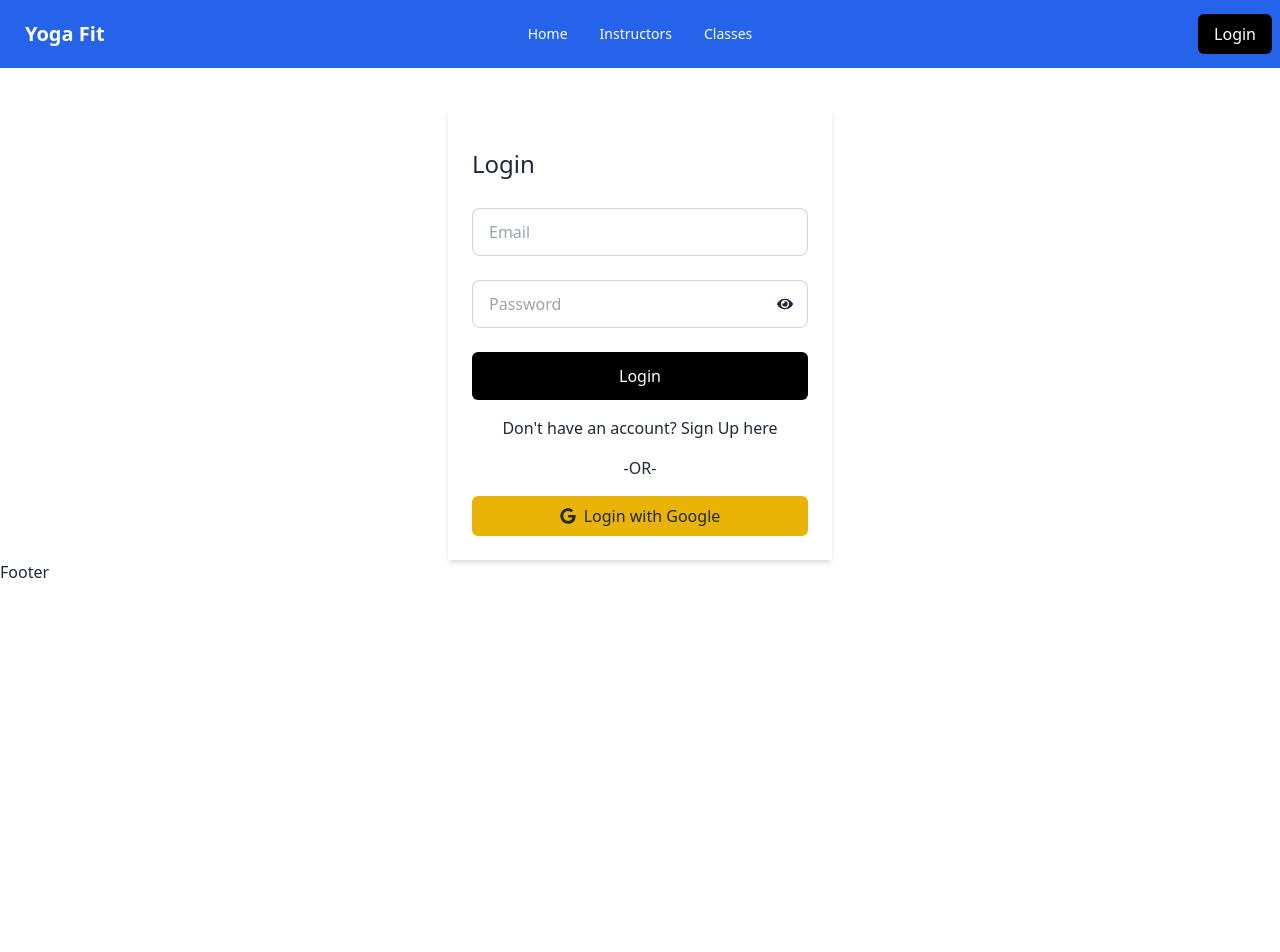
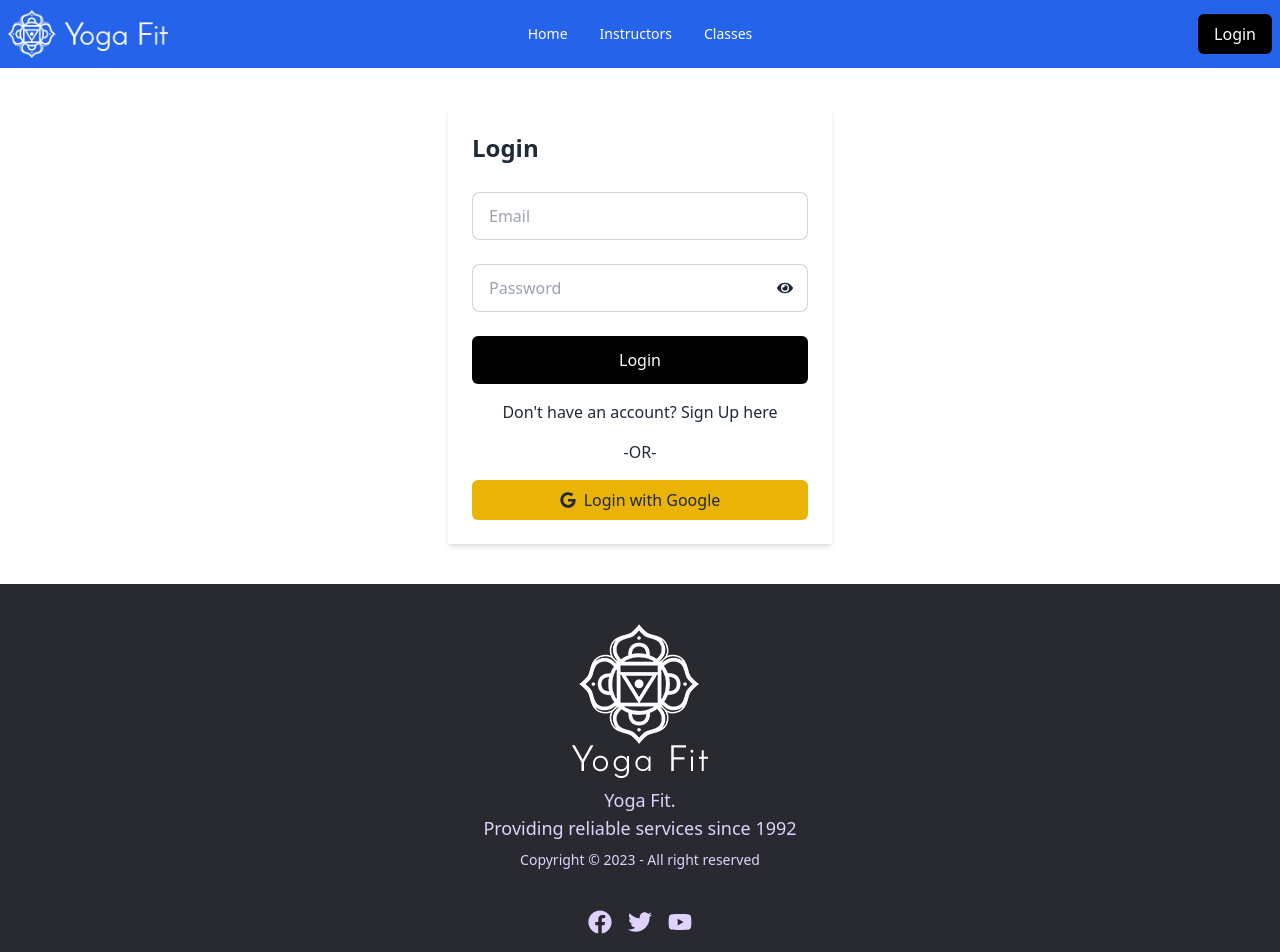
Before and after one commit to faridalam61/Yoga-Fit, a React (Vite) app: page /login in a window 1280 px wide. Shown: the top 952 px of the page. Before the commit the page ends 800 px from the top, so only its background shows below. Built offline with nearby package versions, Linux system fonts and the light colour scheme; no server answers.

Commit message:
Added classes and instructor page, added footer updated navbar

```diff
--- /dev/null
+++ b/src/Components/ClassesCard.jsx
@@ -0,0 +1,18 @@
+import React from 'react'
+import photo from '../assets/class.jpg'
+import { Link } from 'react-router-dom'
+
+function ClassesCard() {
+  return (
+    <div className='text-center'>
+    <img src={photo} className='mx-auto rounded-md'/>
+    <h2 className='text-xl mt-4'>Class Name</h2>
+    <h2 className=''>Instructor Name</h2>
+    <p className='mb-4'>Available Seat</p>
+    <p className='mb-4'>$200</p>
+    <Link to='/' className="bg-black text-white py-2 px-6 rounded-md text-sm">Select Course</Link>
+</div>
+  )
+}
+
+export default ClassesCard
--- /dev/null
+++ b/src/Components/InstructorCard.jsx
@@ -0,0 +1,17 @@
+import React from 'react'
+import photo from '../assets/class.jpg'
+import { Link } from 'react-router-dom'
+
+function InstructorCard() {
+  return (
+    <div className='text-center'>
+        <img src={photo} className='mx-auto rounded-md'/>
+        <h2 className='text-xl mt-4'>Instructor Name</h2>
+        <p className='mb-4'>contact@gmail.com</p>
+        <Link to='/' className="bg-black text-white py-2 px-6 rounded-md text-sm">View Classes</Link>
+    </div>
+
+  )
+}
+
+export default InstructorCard
--- a/src/Components/Shared/Footer/Footer.jsx
+++ b/src/Components/Shared/Footer/Footer.jsx
@@ -1,8 +1,26 @@
 import React from 'react'
+import footerLogo from '../../../assets/logo_footer.png'
+import { FaFacebook, FaTwitter, FaYoutube } from 'react-icons/fa'
+import { Link } from 'react-router-dom'
 
 function Footer() {
   return (
-    <div>Footer</div>
+    <footer className="footer footer-center mt-10 p-10 bg-[#282A30] text-primary-content">
+  <div>
+    <img src={footerLogo}/>
+    <p className="text-lg">
+      Yoga Fit. <br/>Providing reliable services since 1992
+    </p>
+    <p>Copyright © 2023 - All right reserved</p>
+  </div>
+  <div>
+    <div className="grid grid-flow-col gap-4">
+      <Link to='http://facebook.com' className='hover:text-blue-500'><FaFacebook className='text-2xl'/></Link>
+      <Link to='https://twitter.com' className='hover:text-blue-500'><FaTwitter className='text-2xl'/></Link>
+      <Link to='https://youtube.com' className='hover:text-blue-500'><FaYoutube className='text-2xl'/></Link>
+    </div>
+  </div>
+</footer>
   )
 }
 
--- a/src/Components/Shared/Header/Header.jsx
+++ b/src/Components/Shared/Header/Header.jsx
@@ -1,6 +1,7 @@
 import React, { useContext } from "react";
-import { NavLink, useNavigate } from "react-router-dom";
+import { Link, NavLink, useNavigate } from "react-router-dom";
 import { AuthContext } from "../../../AuthProvider/AuthProvider";
+import logo from '../../../assets/logo.png'
 
 function Header() {
   const {user,logOut} = useContext(AuthContext)
@@ -56,7 +57,7 @@ logOut()
             {navItems}
           </ul>
         </div>
-        <a className="btn btn-ghost normal-case text-xl">Yoga Fit</a>
+        <Link to='/'><img src={logo} className="w-40"/></Link>
       </div>
       <div className="navbar-center hidden lg:flex">
         <ul className="menu menu-horizontal px-1">{navItems}</ul>
--- /dev/null
+++ b/src/Components/Shared/PageTitle.jsx
@@ -0,0 +1,14 @@
+import React from 'react'
+
+function PageTitle({image,title}) {
+  return (
+    <div  style={{
+        background: `linear-gradient(0deg, rgba(0, 0, 0, 0.6), rgba(0, 0, 0, 0.6)), url(${image})`,
+        backgroundPosition: "center",
+        backgroundSize: "cover",
+      }}> <h2 className='text-5xl text-white text-center py-28'>{title}
+        </h2> </div>
+  )
+}
+
+export default PageTitle
--- /dev/null
+++ b/src/Pages/Classes/Classes.jsx
@@ -0,0 +1,22 @@
+import React from 'react'
+import PageTitle from '../../Components/Shared/PageTitle'
+import cover from '../../assets/2.jpg'
+import ClassesCard from '../../Components/ClassesCard'
+
+function Classes() {
+  return (
+    <div>
+    <PageTitle title="Classes" image={cover}/>
+    <div className='grid grid-cols-1 lg:grid-cols-4 gap-6 w-full lg:w-3/4 my-10 px-6 lg:px-0 mx-auto'>
+        <ClassesCard/>
+        <ClassesCard/>
+        <ClassesCard/>
+        <ClassesCard/>
+        <ClassesCard/>
+        <ClassesCard/>
+    </div>
+</div>
+  )
+}
+
+export default Classes
--- a/src/Pages/Homepage/Home.jsx
+++ b/src/Pages/Homepage/Home.jsx
@@ -7,7 +7,7 @@ import YogaShop from "./YogaShop";
 function Home() {
   return (
     <div>
-      <Slider />
+      <Slider/>
       <PopularClasses/>
       <PopularInstructors/>
       <YogaShop/>
--- /dev/null
+++ b/src/Pages/Instructors/Instructors.jsx
@@ -0,0 +1,22 @@
+import React from 'react'
+import PageTitle from '../../Components/Shared/PageTitle'
+import cover from '../../assets/1.jpg'
+import InstructorCard from '../../Components/InstructorCard'
+
+function Instructors() {
+  return (
+    <div>
+        <PageTitle title="Instructors" image={cover}/>
+        <div className='grid grid-cols-1 lg:grid-cols-4 gap-6 w-full lg:w-3/4 my-10 px-6 lg:px-0 mx-auto'>
+            <InstructorCard/>
+            <InstructorCard/>
+            <InstructorCard/>
+            <InstructorCard/>
+            <InstructorCard/>
+            <InstructorCard/>
+        </div>
+    </div>
+  )
+}
+
+export default Instructors
--- a/src/Pages/Login/Login.jsx
+++ b/src/Pages/Login/Login.jsx
@@ -37,7 +37,7 @@ function Login() {
   }
   return (
     <div className="w-96 mt-10 mx-auto shadow-md p-6">
-      <h2 className="my-4 text-2xl text-bold">Login</h2>
+      <h2 className="mb-4 text-2xl font-bold">Login</h2>
       <form onSubmit={handleSubmit(onSubmit)}>
         <input
           type="email"
```
Also changed, not shown: src/Routes/Route.jsx (+10 -0 lines), src/assets/logo.png (added), src/assets/logo_footer.png (added).
